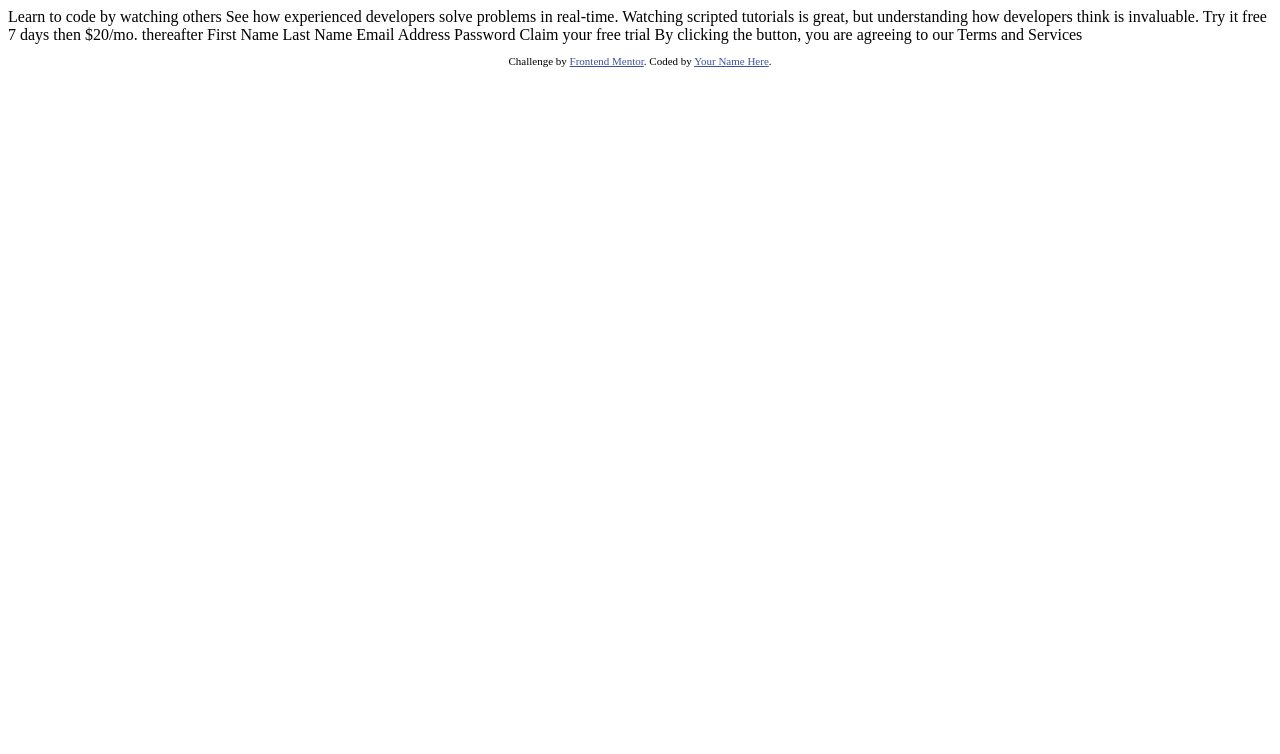
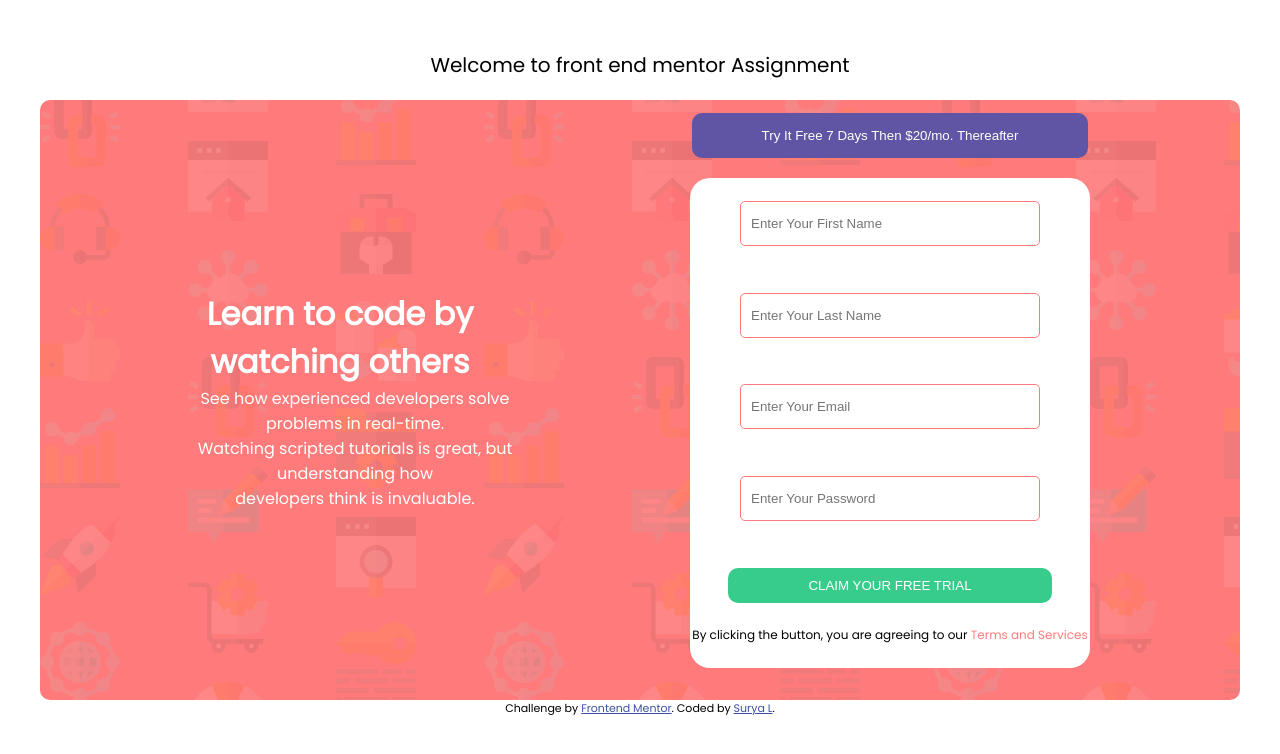
Before and after one commit to Surya8991/FrontEndMentor-intro-component-with-signup-form, a plain HTML site: page index.html in a window 1280 px wide. Drawn offline with Linux system fonts and the light colour scheme.

Commit message:
Project Submission

```diff
--- a/index.html
+++ b/index.html
@@ -5,38 +5,43 @@
   <meta name="viewport" content="width=device-width, initial-scale=1.0"> <!-- displays site properly based on user's device -->
 
   <link rel="icon" type="image/png" sizes="32x32" href="./images/favicon-32x32.png">
-
+  <link rel="preconnect" href="https://fonts.googleapis.com">
+<link rel="preconnect" href="https://fonts.gstatic.com" crossorigin>
+<link href="https://fonts.googleapis.com/css2?family=Poppins&display=swap" rel="stylesheet">
   <title>Frontend Mentor | Intro component with sign up form</title>
-
-  <!-- Feel free to remove these styles or customise in your own stylesheet 👍 -->
-  <style>
-    .attribution { font-size: 11px; text-align: center; }
-    .attribution a { color: hsl(228, 45%, 44%); }
-  </style>
+<link rel="stylesheet" href="style.css">
 </head>
 <body>
-
-  Learn to code by watching others
-
-  See how experienced developers solve problems in real-time. Watching scripted tutorials is great,
-  but understanding how developers think is invaluable.
-
-  Try it free 7 days then $20/mo. thereafter
-
-  First Name
-  Last Name
-  Email Address
-  Password
-
-  Claim your free trial
-
-  By clicking the button, you are agreeing to our Terms and Services
+  <div id="form-status">Welcome to front end mentor Assignment</div>
+<main>
+  <div class="form-details">
+   <h1> Learn to code by <br> watching others</h1>
+<p class="form-sum">See how experienced developers solve problems in real-time. <br> Watching scripted tutorials is great,
+  but understanding how <br> developers think is invaluable. </p>
+  </div>
+  <div class="form-section">
+    <button class="trail-btn">Try It Free 7 Days Then $20/mo. Thereafter</button>
+    <form >
+      <input type="text" id="first-name" placeholder="Enter Your First Name">
+      <div class="error-message" id="first-name-error"></div>
+      <input type="text" id="last-name" placeholder="Enter Your Last Name">
+      <div class="error-message" id="last-name-error"></div>
+      <input type="email" id="email" placeholder="Enter Your Email">
+      <div class="error-message" id="email-error"></div>
+      <input type="password" id="password" placeholder="Enter Your Password">
+      <div class="error-message" id="password-error"></div>
+      <button class="claim-trail" onclick="validateForm()">CLAIM YOUR FREE TRIAL</button>
+      <p class="terms-services">By clicking the button, you are agreeing to our <span>Terms and Services</span></p>
+    </form>
+  </div>
+</main>
 
   <footer>
     <p class="attribution">
       Challenge by <a href="https://www.frontendmentor.io?ref=challenge" target="_blank">Frontend Mentor</a>.
-      Coded by <a href="#">Your Name Here</a>.
+      Coded by <a href="#">Surya L</a>.
     </p>
   </footer>
+  <script src="script.js"></script>
 </body>
 </html>
--- /dev/null
+++ b/script.js
@@ -0,0 +1,56 @@
+function validateForm() {
+  // Reset error messages
+  document.getElementById("first-name-error").textContent = "";
+  document.getElementById("last-name-error").textContent = "";
+  document.getElementById("email-error").textContent = "";
+  document.getElementById("password-error").textContent = "";
+
+  // Get form values
+  const firstName = document.getElementById("first-name").value.trim();
+  const lastName = document.getElementById("last-name").value.trim();
+  const email = document.getElementById("email").value.trim();
+  const password = document.getElementById("password").value.trim();
+  const form_status = document.getElementById("form-status");
+
+  // Reset form status
+  form_status.textContent = "";
+
+  let hasError = false;
+
+  // Check for empty fields
+  if (firstName === "") {
+    document.getElementById("first-name-error").textContent = "First Name cannot be empty";
+    hasError = true;
+  }
+
+  if (lastName === "") {
+    document.getElementById("last-name-error").textContent = "Last Name cannot be empty";
+    hasError = true;
+  }
+
+  if (email === "") {
+    document.getElementById("email-error").textContent = "Email cannot be empty";
+    hasError = true;
+  }
+
+  if (password === "") {
+    document.getElementById("password-error").textContent = "Password cannot be empty";
+    hasError = true;
+  }
+
+  // Check email format
+  const emailRegex = /^[^\s@]+@[^\s@]+\.[^\s@]+$/;
+  if (!emailRegex.test(email)) {
+    document.getElementById("email-error").textContent = "Looks like this is not an email";
+    hasError = true;
+  }
+
+  // If there are errors, prevent form submission
+  if (hasError) {
+    return false;
+  }
+
+  // If no errors, you can submit the form here
+  form_status.textContent = "Congrats on Submitting a Form✨";
+  return true; // Allow form submission
+}
--- /dev/null
+++ b/style.css
@@ -0,0 +1,134 @@
+/* Reset default styles */
+* {
+    margin: 0;
+    padding: 0;
+    box-sizing: border-box; /* Add this line for better box sizing */
+}
+
+/* Body styles */
+body {
+    font-family: 'Poppins', sans-serif;
+    margin: 50px auto;
+    text-align: center;
+    display: flex;
+    flex-direction: column;
+    justify-content: center;
+    align-items: center;
+}
+
+/* Main container styles */
+main {
+    display: flex;
+    width: 1200px;
+    border-radius: 10px;
+    height: 600px;
+    background-color: hsl(0, 100%, 74%);
+    background-image: url("./images/bg-intro-desktop.png");
+    align-items: center;
+    flex-direction: row;
+    justify-content: space-evenly;
+}
+
+/* Form status styles */
+#form-status {
+    margin-bottom: 20px;
+    font-size: 20px;
+}
+
+/* Header styles */
+h1 {
+    color: white;
+    font-weight: 900;
+    width: 300px;
+    text-align: center;
+}
+
+/* Form summary styles */
+.form-sum {
+    color: white;
+    width: 350px;
+    padding-right: 20px;
+}
+
+/* Form styles */
+form {
+    background-color: white;
+    display: flex;
+    align-items: center;
+    flex-direction: column;
+    height: 490px;
+    width: 400px;
+    margin: 20px auto;
+    border-radius: 20px;
+    justify-content: space-evenly;
+}
+
+/* Form section styles */
+.form-section {
+    display: flex;
+    flex-direction: column;
+    align-items: center;
+}
+
+/* Input styles */
+input {
+    padding-left: 10px;
+    height: 45px;
+    border: 1px solid hsl(0, 100%, 74%);
+    border-radius: 5px;
+    width: 300px;
+}
+
+/* Buttons styles */
+.trail-btn, .claim-trail {
+    color: white;
+    padding: 15px 70px;
+    border-radius: 10px;
+    border: none;
+}
+
+/* Error message styles */
+.error-message {
+    font-size: 10px;
+    align-self: flex-end;
+    color: hsl(0, 100%, 74%);
+    margin-right: 50px;
+}
+
+/* Trail button styles */
+.trail-btn {
+    background-color: hsl(248, 32%, 49%);
+}
+
+/* Claim trail button styles */
+.claim-trail {
+    padding: 10px 80px;
+    background-color: hsl(154, 59%, 51%);
+    transition: background-color 0.3s; /* Add transition for a smoother hover effect */
+}
+
+/* Hover effect for claim trail button */
+.claim-trail:hover {
+    cursor: pointer;
+    background-color: hsl(154, 59%, 31%);
+}
+
+/* Terms and services styles */
+.terms-services {
+    font-size: 12px;
+}
+
+/* Span styles */
+span {
+    color: hsl(0, 100%, 74%);
+}
+
+/* Attribution styles */
+.attribution {
+    font-size: 11px;
+    text-align: center;
+}
+
+.attribution a {
+    color: hsl(228, 45%, 44%);
+}
```
